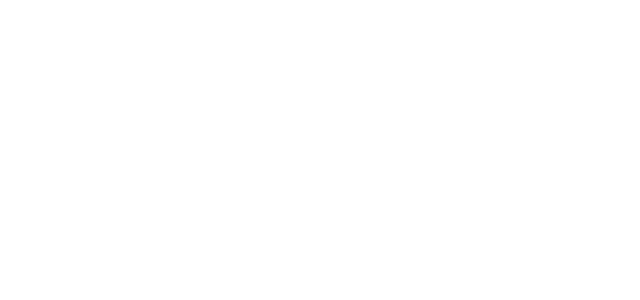
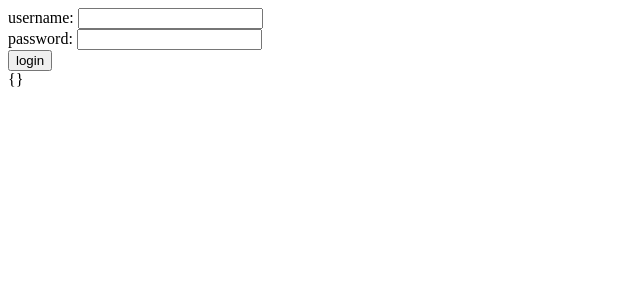
Before and after one commit to JesseSandvik/triumph, a React (Create React App) app in the folder client/: page / in a window 1280 px wide. Shown: the top 300 px of the page, without its empty margins (0-640 px from the left). Built offline with nearby package versions, Linux system fonts and the light colour scheme.

Commit message:
Paragraph component created, tests for prop passing, component updated to satisfy tests

```diff
--- a/client/src/app/routes.js
+++ b/client/src/app/routes.js
@@ -6,7 +6,7 @@ export const routes = [
   {
     name: "home",
     path: "/",
-    element: <Home />,
+    element: <Login />,
   },
   {
     name: "login",
--- a/client/src/components/atoms/button/Button.js
+++ b/client/src/components/atoms/button/Button.js
@@ -1,5 +1,4 @@
-const Button = ({ children, className, disabled, id, onClick, type }) => {
-  return (
+const Button = ({ children, className, disabled, id, onClick, type }) => (
   <button
     className={className}
     disabled={disabled}
@@ -10,6 +9,5 @@ const Button = ({ children, className, disabled, id, onClick, type }) => {
     {children}
   </button>
 );
-};
 
 export default Button;
--- a/client/src/components/atoms/input/Input.js
+++ b/client/src/components/atoms/input/Input.js
@@ -1,7 +1,5 @@
-const Input = ({ id, name, onChange, type, value }) => {
-  return (
-    <input id={id} name={name} onChange={onChange} type={type} value={value} />
-  );
-};
+const Input = ({ id, name, onChange, type, value }) => (
+  <input id={id} name={name} onChange={onChange} type={type} value={value} />
+);
 
 export default Input;
--- a/client/src/components/atoms/label/Label.js
+++ b/client/src/components/atoms/label/Label.js
@@ -1,9 +1,7 @@
-const Label = ({ children, className, htmlFor, id }) => {
-  return (
-    <label className={className} htmlFor={htmlFor} id={id}>
-      {children}
-    </label>
-  );
-};
+const Label = ({ children, className, htmlFor, id }) => (
+  <label className={className} htmlFor={htmlFor} id={id}>
+    {children}
+  </label>
+);
 
 export default Label;
--- /dev/null
+++ b/client/src/components/atoms/paragraph/Paragraph.js
@@ -0,0 +1,5 @@
+const Paragraph = ({ children, className }) => (
+  <p className={className}>{children}</p>
+);
+
+export default Paragraph;
--- a/client/src/components/molecules/field/Field.js
+++ b/client/src/components/molecules/field/Field.js
@@ -1,19 +1,11 @@
 import Input from "../../atoms/input/Input";
 import Label from "../../atoms/label/Label";
 
-const Field = ({ id, label, name, onChange, type, value }) => {
-  return (
-    <div>
-      {label && <Label htmlFor={name}>{label}</Label>}
-      <Input
-        id={id}
-        name={name}
-        onChange={onChange}
-        type={type}
-        value={value}
-      />
-    </div>
-  );
-};
+const Field = ({ id, label, name, onChange, type, value }) => (
+  <div>
+    {label && <Label htmlFor={name}>{label}</Label>}
+    <Input id={id} name={name} onChange={onChange} type={type} value={value} />
+  </div>
+);
 
 export default Field;
--- a/client/src/components/molecules/form/Form.js
+++ b/client/src/components/molecules/form/Form.js
@@ -1,9 +1,7 @@
-const Form = ({ children, className, id, onSubmit, role }) => {
-  return (
-    <form className={className} id={id} onSubmit={onSubmit} role={role}>
-      {children}
-    </form>
-  );
-};
+const Form = ({ children, className, id, onSubmit, role }) => (
+  <form className={className} id={id} onSubmit={onSubmit} role={role}>
+    {children}
+  </form>
+);
 
 export default Form;
--- a/client/src/pages/login/Login.js
+++ b/client/src/pages/login/Login.js
@@ -55,7 +55,7 @@ const Login = () => {
           type='password'
           value={formData.password ? formData.password : ""}
         />
-        <Button type='submit'>sign up</Button>
+        <Button type='submit'>login</Button>
       </Form>
       {currentUser && JSON.stringify(currentUser)}
     </div>
--- a/client/src/scss/index.scss
+++ b/client/src/scss/index.scss
@@ -1,2 +1 @@
-
 @use 'global';
```
Also changed, not shown: 1 other file (tests, documents, lock files or other folders). Lines whose indentation alone changed are shown as unchanged.
